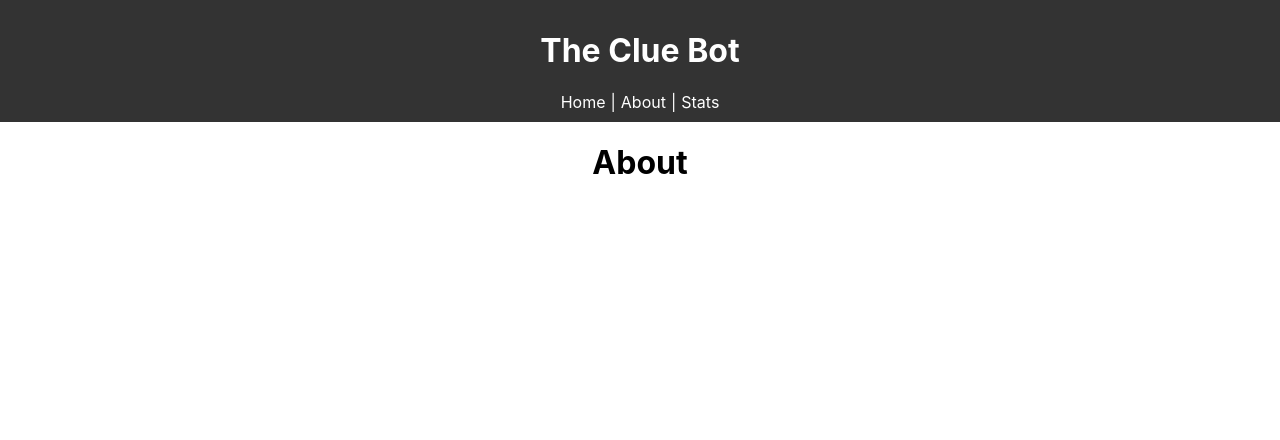
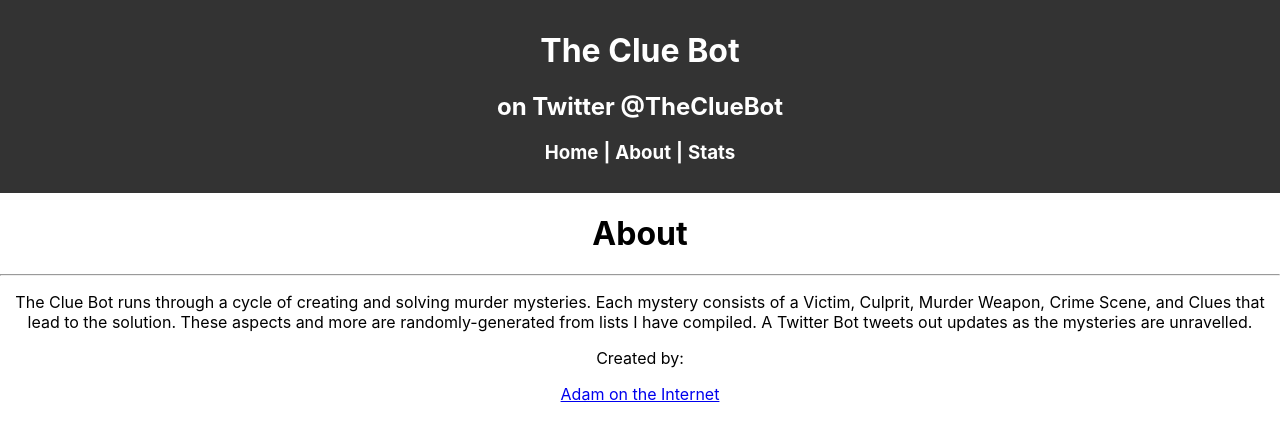
Before and after one commit to adam-on-the-internet/the-clue-bot, a React (Create React App) app: page /about in a window 1280 px wide. Shown: the top 440 px of the page. Built offline with nearby package versions, Linux system fonts and the light colour scheme; no server answers.

Commit message:
about and header

```diff
--- a/src/components/layout/Header.js
+++ b/src/components/layout/Header.js
@@ -5,13 +5,18 @@ function Header() {
     return (
         <header style={headerStyle}>
             <h1>The Clue Bot</h1>
-            <div>
+            <h2>
+                <a style={linkStyle} href="https://twitter.com/TheClueBot" target="_blank" rel="noreferrer">
+                    on Twitter @TheClueBot
+                </a>
+            </h2>
+            <h3>
                 <Link to="/" style={linkStyle}>Home</Link>
                 |
                 <Link to="/about" style={linkStyle}>About</Link>
                 |
                 <Link to="/stats" style={linkStyle}>Stats</Link>
-            </div>
+            </h3>
         </header>
     );
 }
--- a/src/components/pages/About.js
+++ b/src/components/pages/About.js
@@ -5,6 +5,21 @@ class About extends Component {
         return (
             <div>
                 <h1>About</h1>
+                <hr/>
+                <p>
+                    The Clue Bot runs through a cycle of creating and solving murder mysteries. Each mystery consists of
+                    a Victim, Culprit, Murder Weapon, Crime Scene, and Clues that lead to the solution. These aspects
+                    and more are randomly-generated from lists I have compiled. A Twitter Bot tweets out updates as the
+                    mysteries are unravelled.
+                </p>
+                <p>
+                    Created by:
+                </p>
+                <p>
+                    <a href="http://www.adamontheinternet.com/" target="_blank" rel="noreferrer">
+                        Adam on the Internet
+                    </a>
+                </p>
             </div>
         );
     }
```
Also changed, not shown: 1 other file (tests, documents, lock files or other folders).
